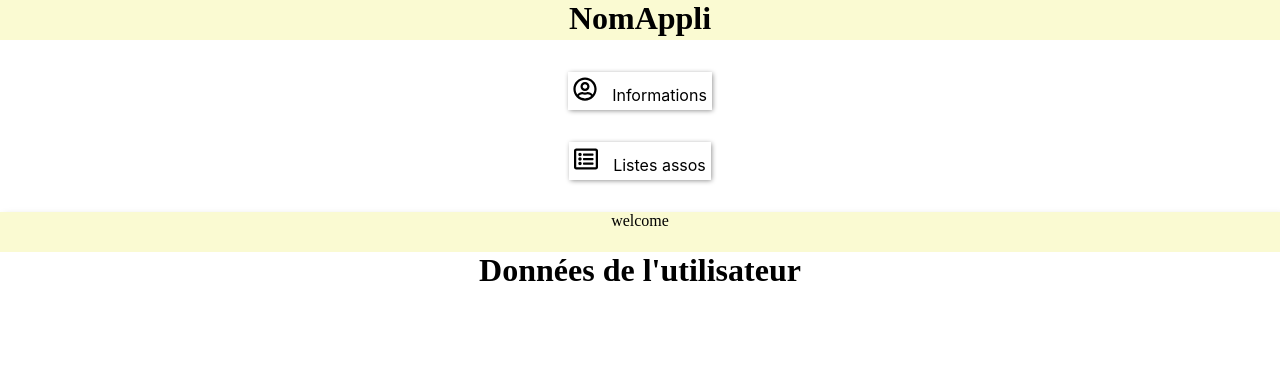
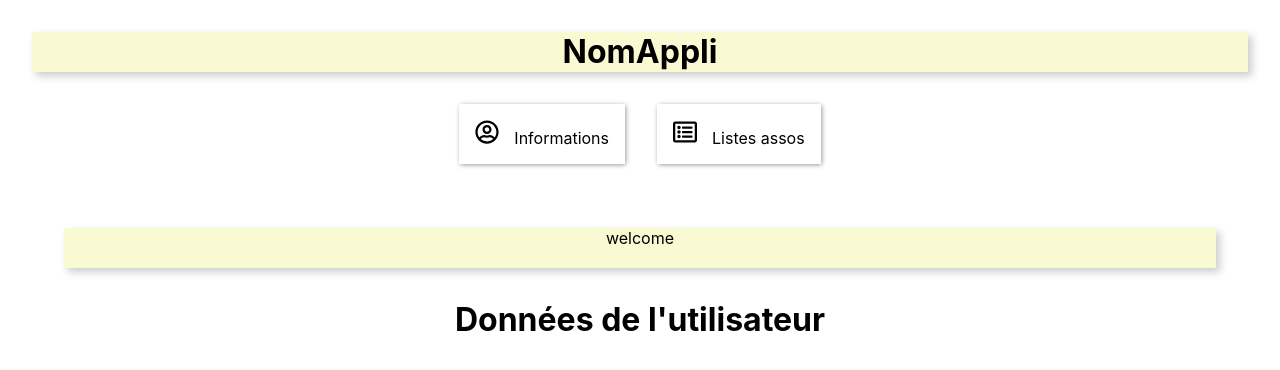
Before and after one commit to vqlion/WEB_3TC, a React (Create React App) app: page /profile/asso in a window 1280 px wide. Shown: the top 370 px of the page. Built offline with nearby package versions, Linux system fonts and the light colour scheme.

Commit message:
More coherent styling rules

```diff
--- a/src/components/Map_Assoc.css
+++ b/src/components/Map_Assoc.css
@@ -30,3 +30,8 @@
   .leaflet-control-attribution a {
     min-width: fit-content;
   }
+
+  .leaflet-control-attribution {
+    display: flex;
+    gap: 5px;
+  }
--- a/src/components/homepage.css
+++ b/src/components/homepage.css
@@ -1,5 +1,4 @@
-.welcome-container,
-.wrapper {
+.welcome-container {
     display: flex;
     width: 100%;
     flex-direction: column;
@@ -19,27 +18,12 @@ h1 {
     margin: 0;
 }
 
-.wrapper {
-    padding: 2rem;
-    gap: 2rem;
-}
-
-.welcome-container .links {
-    display: flex;
-    gap: 2rem;
-}
-
 .map {
     width: 60%;
     height: 500px;
 }
 
 @media screen and (max-width : 480px) {
-    .wrapper {
-        padding: 0;
-        overflow: hidden;
-    }
-
     .map {
         width: 100%;
     }
--- a/src/components/homepage.js
+++ b/src/components/homepage.js
@@ -8,7 +8,7 @@ function HomePage() {
         <img src='/sfr.png' className='sfr'></img>
         <div className="welcome-container">
             <h1>Bienvenue</h1>
-            <div className='links'>
+            <div className='links-container'>
                 <a href="/login" className='link-box'>Se connecter</a>
                 <a href="/profile" className='link-box'>Mon profil</a>
             </div>
--- a/src/components/info.css
+++ b/src/components/info.css
@@ -1,5 +1,4 @@
 div.header {
-    font-family: 'Courgette',cursive;
     background-color: lightgoldenrodyellow;
     width: fit-content;
     display: flex;
@@ -10,7 +9,6 @@ div.header {
     box-shadow: 4px 4px 8px rgba(0, 0, 0, 0.205);
   }
   div.contenu {
-    font-family: 'Courgette',cursive;
     background-color: white;
     width: 100%;
     height: auto;
--- a/src/components/info.js
+++ b/src/components/info.js
@@ -1,8 +1,9 @@
 import React from 'react'
 import './info.css'
+import '../index.css'
 function Userdata() {
     return (
-        <div className='mainContainer'>
+        <div className='wrapper'>
             <div className='header'> welcome </div>
             <div className='contenu'>
                 <h1>Données de l'utilisateur</h1>
--- a/src/components/user_page1.css
+++ b/src/components/user_page1.css
@@ -1,9 +1,3 @@
-  .mainContainer {
-    width: 100%;
-    grid-gap: 5px;
-    background-color: white;
-    margin: 0;
-  }
   .header {
     background-color: lightgoldenrodyellow;
     display: flex;
@@ -12,22 +6,14 @@
     width: 100%;
     box-shadow: 4px 4px 8px rgba(0, 0, 0, 0.205);
   }
-  .nameAppli{
+
+  .nameAppli {
     font-size: 2em;
     color: black;
     user-select: none;
   }
-  .wrapper{
-    background-color: white;
-    width: 100%;
-    height: 100%;
-    display: flex;
-    flex-direction: row;
-    align-items: center;
-    margin: 0;
-  }
 
-  .icon{
+  .icon {
     margin-right: 15px;
     font-size: x-large;
     color: black;
--- a/src/components/userpage1.js
+++ b/src/components/userpage1.js
@@ -6,11 +6,11 @@ import { Outlet } from 'react-router-dom';
 import { Link } from 'react-router-dom';
 function Userpage1() {
     return (
-        <div className='mainContainer'>
+        <div className='wrapper'>
             <div className='header'>
                 <h2 class='nameAppli'>NomAppli</h2>
             </div>
-            <div className='wrapper'>
+            <div className='links-container'>
                 <Link className='link-box' to="info"><FaRegUserCircle className='icon' />Informations</Link>
                 <Link className='link-box' to="asso"><FaRegListAlt className='icon' />Listes assos</Link>
             </div>
--- a/src/index.css
+++ b/src/index.css
@@ -17,8 +17,22 @@ a {
   color: unset;
 }
 
+.wrapper {
+  display: flex;
+  width: 100%;
+  flex-direction: column;
+  align-items: center;
+  padding: 2rem;
+  gap: 2rem;
+}
+
+.links-container {
+  display: flex;
+  gap: 2rem;
+}
+
 .link-box {
-  padding: 5px;
+  padding: 1em;
   box-shadow: 0.5px 0.5px 5px rgba(0, 0, 0, 0.479);
   min-width: fit-content;
 }
@@ -27,3 +41,10 @@ a {
   background-color: rgba(0, 0, 0, 0.055);
   transition: all 100ms;
 }
+
+@media screen and (max-width : 480px) {
+  .wrapper {
+      padding: 2rem 0;
+      overflow: hidden;
+  }
+}
```
Also changed, not shown: src/components/CustomMarker.js (+4 -4 lines).
